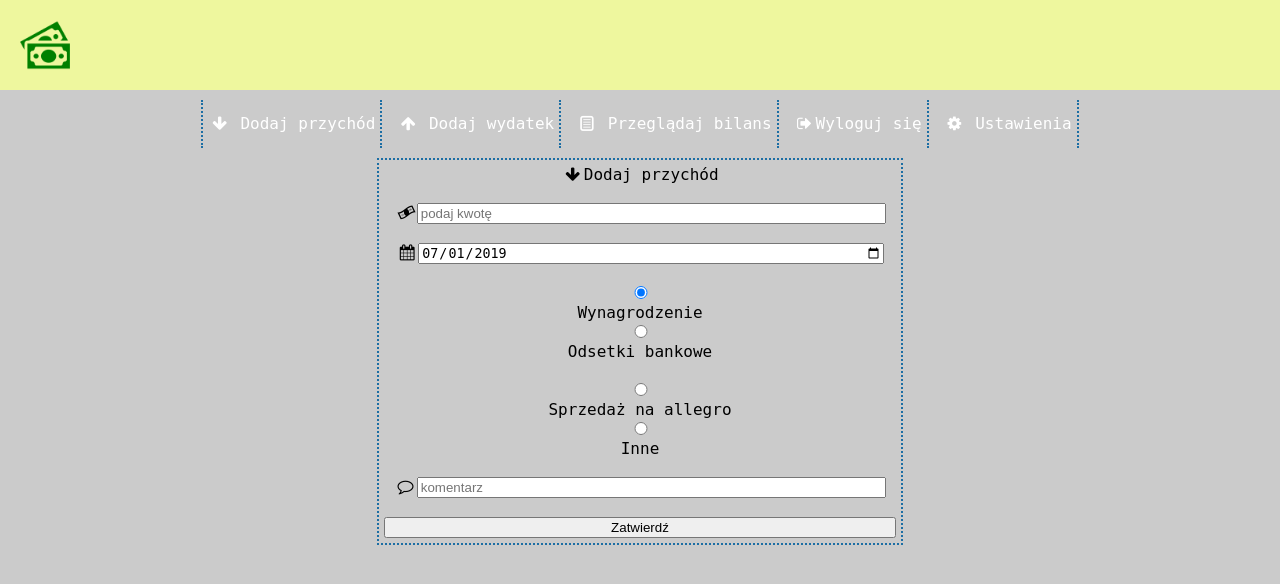
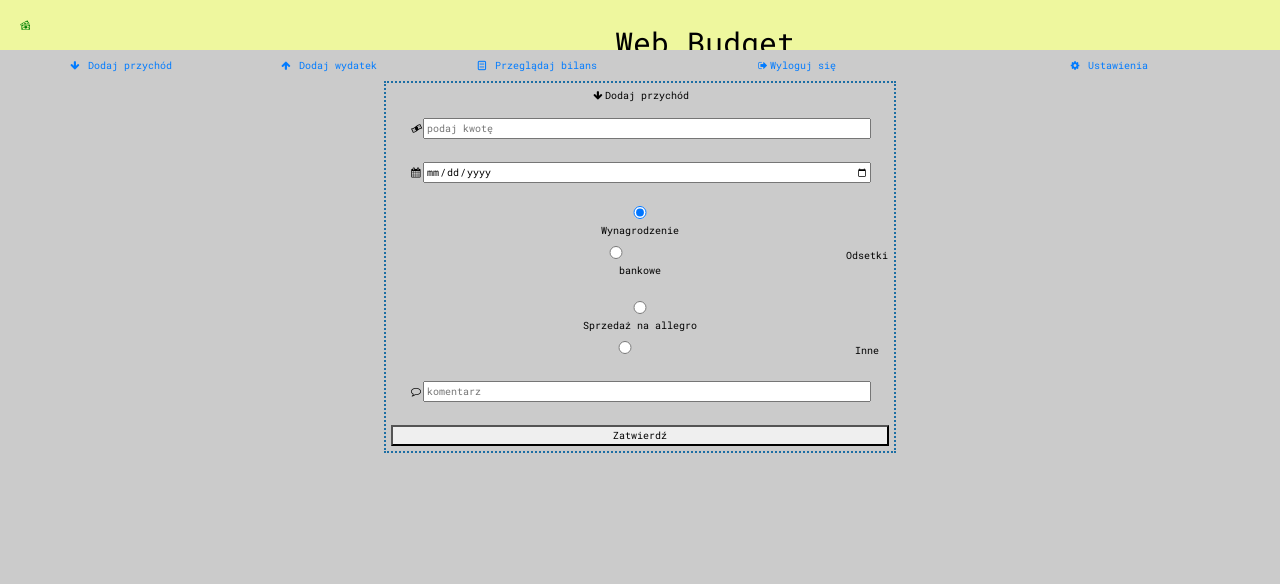
Before and after one commit to marekprog/WebBudget, a PHP site: page /income.html in a window 1280 px wide; the page is wider, and only the part inside the window is pictured. Shown: the top 584 px of that part. Run offline with PHP 8.4, Linux system fonts and the light colour scheme.

Commit message:
added navbar in bootstrap

```diff
--- a/public_html/income.html
+++ b/public_html/income.html
@@ -7,23 +7,28 @@ and open the template in the editor.
 <html>
     <head>
         <title>Przychód</title>
-        <meta charset="UTF-8">
-        <meta name="viewport" content="width=device-width, initial-scale=1.0">
-        <link rel="stylesheet" type="text/css" href="style.css"/>
-        <script type="text/javascript" src="time.js" ></script>
-        <link rel="stylesheet" type="text/css" href="css/fontello.css"/>
+            <meta charset="UTF-8">
+            <meta name="viewport" content="width=device-width, initial-scale=1, shrink-to-fit=no">
+            <link href="https://fonts.googleapis.com/css?family=Roboto+Mono&display=swap" rel="stylesheet"/>
+            <link rel="stylesheet" type="text/css" href="cssbs/bootstrap.min.css"/>
+            <link rel="stylesheet" type="text/css" href="style.css"/>
+            <link rel="stylesheet" type="text/css" href="css/fontello.css"/>
 
     </head>
-    <body onload="setToday();">
-        <header><a href="mainMenu.html"><img id="logo" src="banknotes-xxl.png" alt="logo" align="left"></a></header>
-        <nav>
-            <ul class="menu">
-                <li><a href="income.html"><i class="icon-down-big"></i> Dodaj przychód</a></li>
-                <li><a href="expense.html"><i class="icon-up-big"></i> Dodaj wydatek</a></li>
-                <li><a href="balance.html"><i class="icon-doc-text"></i> Przeglądaj bilans</a></li>
-                <li><a href="index.html"><i class="icon-logout"></i>Wyloguj się</a></li>
-                <li><a href="#"><i class="icon-cog"></i> Ustawienia</a></li>
-            </ul>
+    <body>
+        <header><a href="index.html"><img id="logo" src="banknotes-xxl.png" alt="logo" align="left">Web Budget</a></header>
+        <nav class="navbar navbar-expand-sm navbar-light">
+
+            <button class="navbar-toggler" data-toggle="collapse" data-target="#navbarMenu">
+                <span class="navbar-toggler-icon"></span>
+            </button>
+            <div class="collapse navbar-collapse" id="navbarMenu">
+                <a href="income.html" class="col-sm-2 col-md-2"><i class="icon-down-big"></i> Dodaj przychód</a>
+                <a href="expense.html" class="col-sm-2 col-md-2"><i class="icon-up-big"></i> Dodaj wydatek</a>
+                <a href="balance.html" class="col-sm-2 col-md-2"><i class="icon-doc-text"></i> Przeglądaj bilans</a>
+                <a href="index.html" class="col-sm-3 col-md-3"><i class="icon-logout"></i>Wyloguj się</a>
+                <a href="#" class="col-sm-3 col-md-3"><i class="icon-cog"></i> Ustawienia</a>
+            </div>
 
         </nav>
         <form action="index.html" method="post">
@@ -43,5 +48,8 @@ and open the template in the editor.
                 </div>
 
             </form>
+                        <script src="https://code.jquery.com/jquery-3.3.1.slim.min.js" integrity="sha384-q8i/X+965DzO0rT7abK41JStQIAqVgRVzpbzo5smXKp4YfRvH+8abtTE1Pi6jizo" crossorigin="anonymous"></script>
+        <script src="https://cdnjs.cloudflare.com/ajax/libs/popper.js/1.14.7/umd/popper.min.js" integrity="sha384-UO2eT0CpHqdSJQ6hJty5KVphtPhzWj9WO1clHTMGa3JDZwrnQq4sF86dIHNDz0W1" crossorigin="anonymous"></script>
+        <script src="jsbs/bootstrap.min.js"></script>
     </body>
 </html>
--- a/public_html/index.html
+++ b/public_html/index.html
@@ -10,8 +10,8 @@
         <link rel="stylesheet" type="text/css" href="css/fontello.css"/>
     </head>
     <body>
+        <header><a href="index.html"><img id="logo" src="banknotes-xxl.png" alt="logo" align="left">Web Budget</a></header>
         <div class="container-fluid">
-            <header><a href="index.html"><img id="logo" src="banknotes-xxl.png" alt="logo" align="left">Web Budget</a></header>
                 <div class="actionpanel">
                     <div id="registration"><a href="registration.html"><i class="icon-user-plus"></i> Rejestracja</a></div>
                     <div id="login"><a href="login.html"><i class="icon-login"></i> Logowanie</a></div>
--- a/public_html/style.css
+++ b/public_html/style.css
@@ -7,6 +7,7 @@ body {
     background-color: #CBCBCB;
     margin:0 !important;
     font-family: 'Roboto Mono', monospace;
+    font-size: 10px;
     color:#000000;
 
 }
```
Also changed, not shown: public_html/balance.html (+21 -12 lines), public_html/expense.html (+23 -15 lines), public_html/mainMenu.html (+13 -9 lines).
